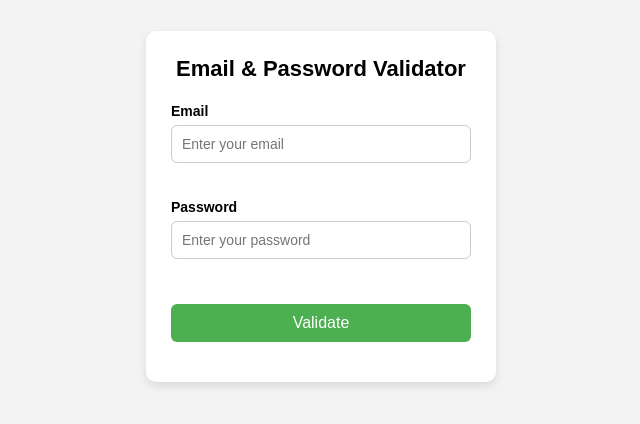
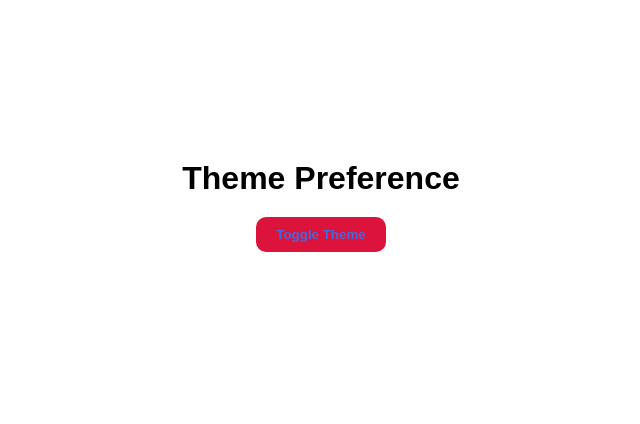
Before and after one commit to rohitt-sharma96/Keyboard-Button-Tester, a plain HTML site: page index.html in a window 1280 px wide. Shown: the part 194-618 px from the top of the page, without its empty margins (319-959 px from the left). Drawn offline with Linux system fonts and the light colour scheme.

Commit message:
theme dark/light mode converter

```diff
--- a/index.html
+++ b/index.html
@@ -6,33 +6,13 @@
     <title>Email & Password Validator</title>
     <link rel="stylesheet" href="style.css">
 </head>
-<body>
+<body class="container" >
 
-    <div class="container">
-        <h2>Email & Password Validator</h2>
 
-        <form id="validatorForm">
 
-            <!-- Email -->
-            <div class="input-group">
-                <label for="email">Email</label>
-                <input autocomplete="off" type="text" id="email" placeholder="Enter your email">
-                <p class="error" id="emailError"></p>
-            </div>
+        <h1>Theme Preference</h1>
+        <button class="btn">Toggle Theme</button>
 
-            <!-- Password -->
-            <div class="input-group">
-                <label for="password">Password</label>
-                <input type="password" id="password" placeholder="Enter your password">
-                <p class="error" id="passwordError"></p>
-            </div>
-
-            <button type="submit">Validate</button>
-
-            <p class="success" id="successMessage"></p>
-        </form>
-    </div>
-
-<script src="event.js"></script>
+<script src="themeMode.js"></script>
 </body>
 </html>
--- a/style.css
+++ b/style.css
@@ -5,72 +5,58 @@
     font-family: Arial, sans-serif;
 }
 
+:root {
+    --dark-bgcolor: black;
+    --dark-color: white;
+
+    --light-bgcolor: white;
+    --light-color: black;
+}
+
 body {
-    background: #f3f3f3;
     display: flex;
+    align-items: center;
     justify-content: center;
-    align-items: center;
     height: 100vh;
+    flex-direction: column;
+    width: 100%;
+    user-select: none;
+
 }
 
 .container {
-    background: #fff;
-    padding: 25px;
-    width: 350px;
-    border-radius: 10px;
-    box-shadow: 0 4px 10px rgba(0,0,0,0.1);
+    /* background-color: #222; */
+
 }
 
-h2 {
-    text-align: center;
-    margin-bottom: 20px;
-    font-size: 22px;
+.light{
+    background-color: var(--light-bgcolor);
+    color: var(--light-color);
 }
 
-.input-group {
-    margin-bottom: 18px;
+.light .btn {
+    color: royalblue;
 }
 
-label {
-    font-size: 14px;
-    font-weight: bold;
+.dark {
+    background-color: var(--dark-bgcolor);
+    color: var(--dark-color);
 }
 
-input {
-    width: 100%;
-    padding: 10px;
-    margin-top: 5px;
-    border-radius: 6px;
-    border: 1px solid #ccc;
-    font-size: 14px;
+.dark .btn {
+    color: chartreuse
 }
 
 button {
-    width: 100%;
-    padding: 10px;
-    background: #4CAF50;
+    padding: 10px 20px;
+    background-color: crimson;
+    border-radius: 10px;
+    font-weight: 600;
     border: none;
+    margin-top: 20px;
     color: white;
-    font-size: 16px;
-    cursor: pointer;
-    border-radius: 6px;
-    margin-top: 10px;
+
+    &:active {
+        scale: .95;
+    }
 }
-
-button:hover {
-    background: #45a049;
-}
-
-.error {
-    color: red;
-    font-size: 12px;
-    margin-top: 5px;
-    height: 12px;
-}
-
-.success {
-    color: green;
-    font-size: 14px;
-    text-align: center;
-    margin-top: 15px;
-}
--- /dev/null
+++ b/themeMode.js
@@ -0,0 +1,62 @@
+const isDarkMode = window.matchMedia("(prefers-color-scheme: dark)").matches;
+console.log(isDarkMode);
+
+let container = document.querySelector('.container')
+let btn = document.querySelector('button');
+
+
+
+function setDarkorLight() {
+    if (isDarkMode) {
+        container.classList.add('dark');
+        container.classList.remove('light')
+    } else {
+        container.classList.remove('dark')
+        container.classList.add('light')
+    }
+
+
+}
+
+if (localStorage.getItem('theme')) {
+    container.classList.add(localStorage.getItem('theme'));
+} else {
+    setDarkorLight();
+}
+
+let ans = localStorage.getItem('theme')
+document.body.classList.add(ans)
+console.log(ans);
+
+
+
+
+
+
+
+btn.addEventListener('click', () => {
+    if (container.classList.contains('dark')) {
+
+        container.classList.add('light');
+        container.classList.remove('dark');
+        localStorage.setItem('theme', 'light')
+
+    } else {
+        container.classList.add('dark');
+        container.classList.remove('light');
+        localStorage.setItem('theme', 'dark')
+
+    }
+})
+
+
+
+//Ye wala pura system me ka mode check karega dark ya light | (OS) ka check krega
+window
+    .matchMedia("(prefers-color-scheme: dark)")
+    .addEventListener('change', () => {
+        if (!localStorage.getItem('theme')) {
+
+            setDarkorLight();
+        }
+    })
```
Also changed, not shown: interval.js (added, +10 -0 lines).
